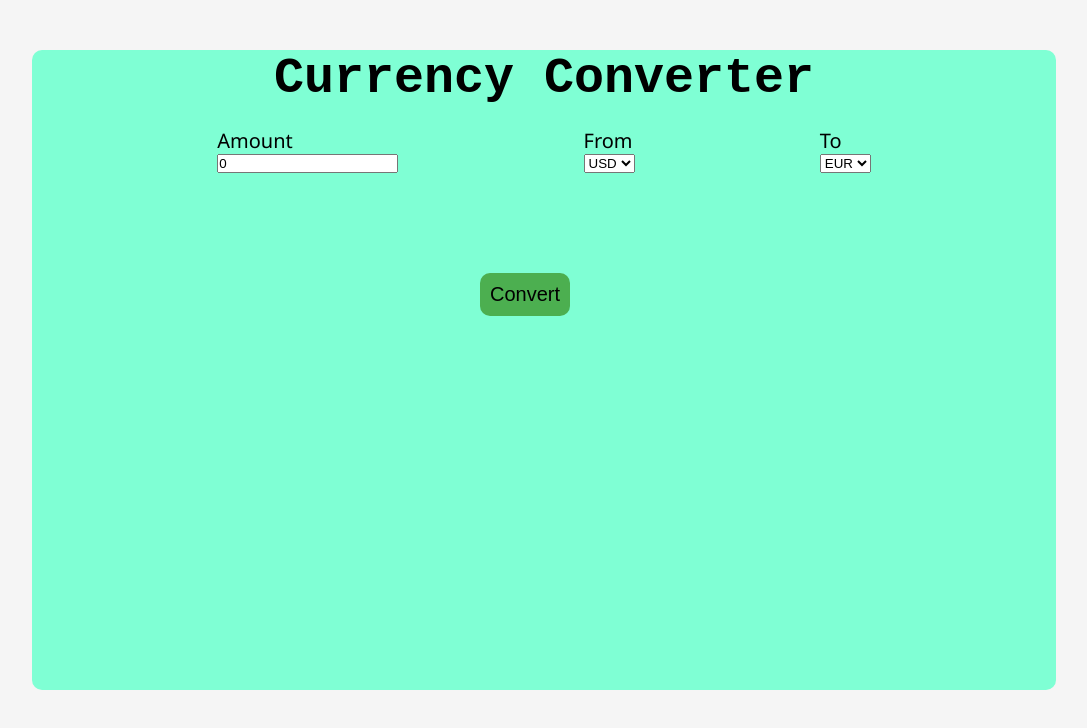
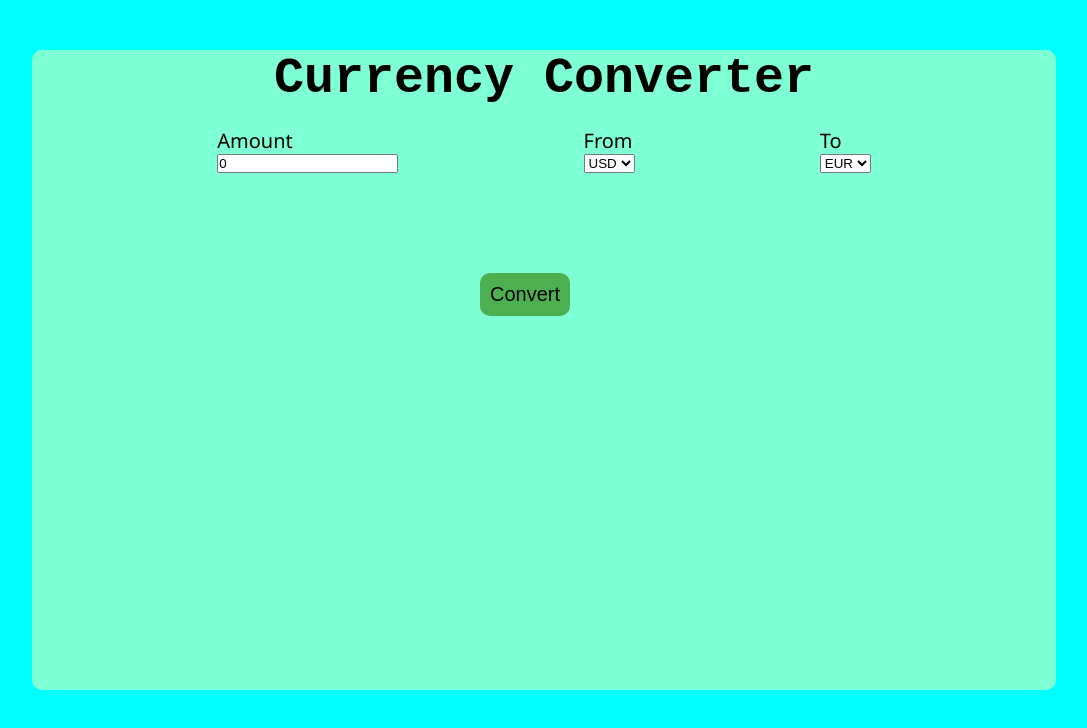
Before and after one commit to kavinduthilan/currency-converter, a React (Vite) app in the folder frontend/: page / in a window 1280 px wide. Shown: the top 728 px of the page, without its empty margins (96-1183 px from the left). Built offline with nearby package versions, Linux system fonts and the light colour scheme.

Commit message:
changed bg color

```diff
--- a/frontend/src/index.css
+++ b/frontend/src/index.css
@@ -6,7 +6,7 @@
 
 body{
     font-family: 'Courier New', Courier, monospace;
-    background-color: #f5f5f5;
+    background-color: cyan;
     width: 80%;
     margin: 50px auto;
 }
```
